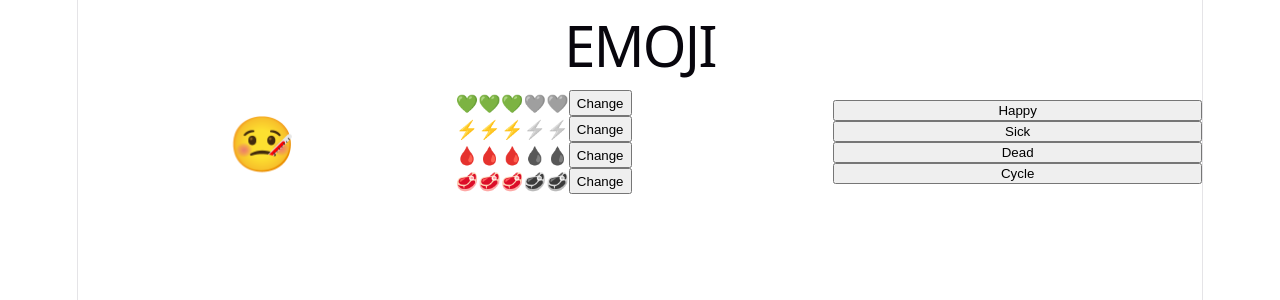
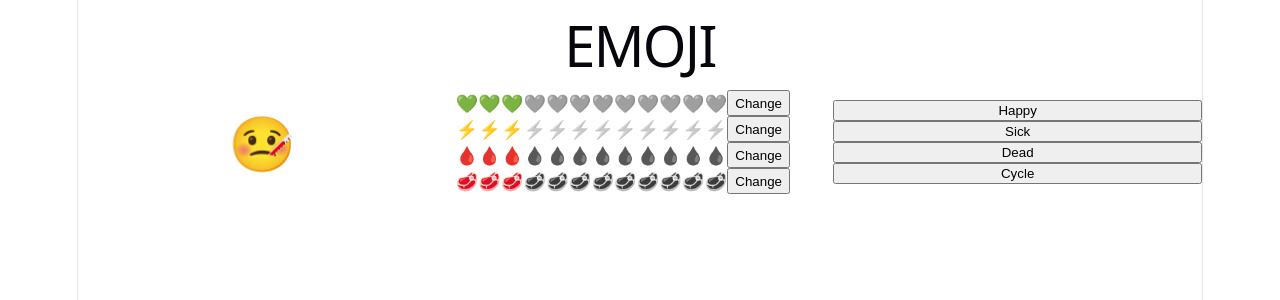
Before and after one commit to ufjf-dcc207/ufjf-dcc207-2026-3-a-atv06-lucasvchaves, a React (Vite) app: page / in a window 1280 px wide. Shown: the top 300 px of the page. Built offline with nearby package versions, Linux system fonts and the light colour scheme.

Commit message:
Corrige If para usar a constante certa

```diff
--- a/src/Atributo.tsx
+++ b/src/Atributo.tsx
@@ -7,10 +7,10 @@ type AtributoProps = {
 
 export default function Atributo({icone}: AtributoProps) {
     const [val, setVal] = useState(3);
-    const ATRIBUTO_MAX = 5;
+    const ATRIBUTO_MAX = 12;
 
     function changeVal() {
-        if (val === 5) {
+        if (val === ATRIBUTO_MAX) {
             setVal(0);
         } else {
             setVal(val + 1);
```
